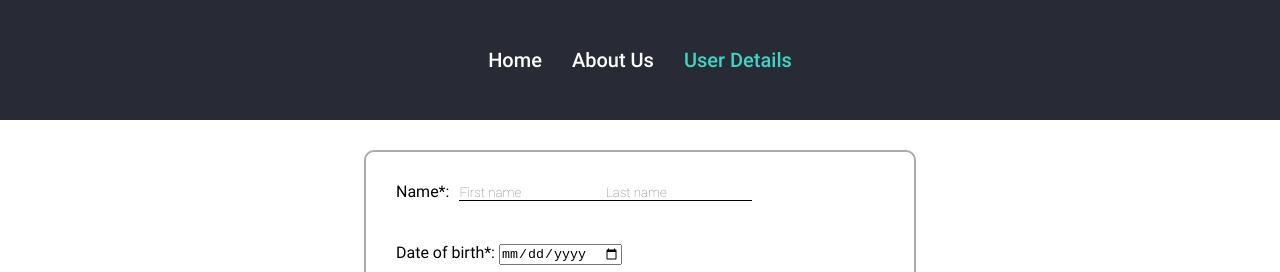
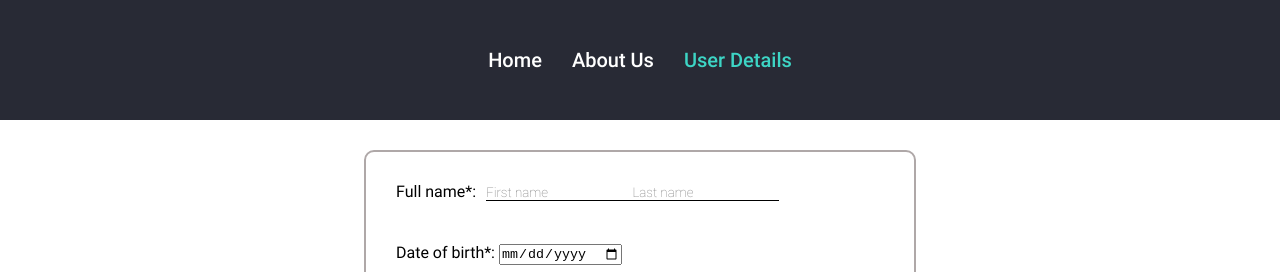
Before and after one commit to shevelevbv/RSS-React-March2023, a React (Vite) app in the folder components/: page /user in a window 1280 px wide. Shown: the top 272 px of the page. Built offline with nearby package versions, Linux system fonts and the light colour scheme.

Commit message:
feat: style error messages

```diff
--- a/components/src/components/UserForm.tsx
+++ b/components/src/components/UserForm.tsx
@@ -206,7 +206,7 @@ class UserForm extends React.Component<IPropsType> {
       <>
         <form onSubmit={this.handleSubmit} ref={this.form} className="form">
           <div className="form__name">
-            <span className="form__name__title">Name*:</span>
+            <span className="form__name__title">Full name*:</span>
             <div className="form__input_container form__name__input_container">
               <NameInput text="First name" nameInput={this.nameInput} />
               <ErrorText errorMessage={this.state.errors.name} />
--- a/components/src/components/form-components/NameInput.tsx
+++ b/components/src/components/form-components/NameInput.tsx
@@ -11,14 +11,13 @@ class NameInput extends React.Component<IPropsType> {
   render = () => {
     return (
       <div>
-        <label>
         <input
           type="text"
           ref={this.props.nameInput}
           placeholder={this.props.text}
           className="form__name__input"
+          spellCheck={false}
         />
-        </label>
       </div>
     );
   };
--- a/components/src/styles/UserDetails.scss
+++ b/components/src/styles/UserDetails.scss
@@ -58,6 +58,7 @@
 
   &__error_text {
     color: red;
+    font-family: "Roboto Light", sans-serif;
     font-size: 11px;
     font-style: oblique;
   }
--- a/components/src/styles/fonts.scss
+++ b/components/src/styles/fonts.scss
@@ -12,3 +12,8 @@
   font-family: 'Roboto Thin';
   src: url('../assets/fonts/Roboto/Roboto-Thin.ttf');
 }
+
+@font-face {
+  font-family: 'Roboto Light';
+  src: url('../assets/fonts/Roboto/Roboto-Light.ttf');
+}
```
Lines whose indentation alone changed are shown as unchanged.
